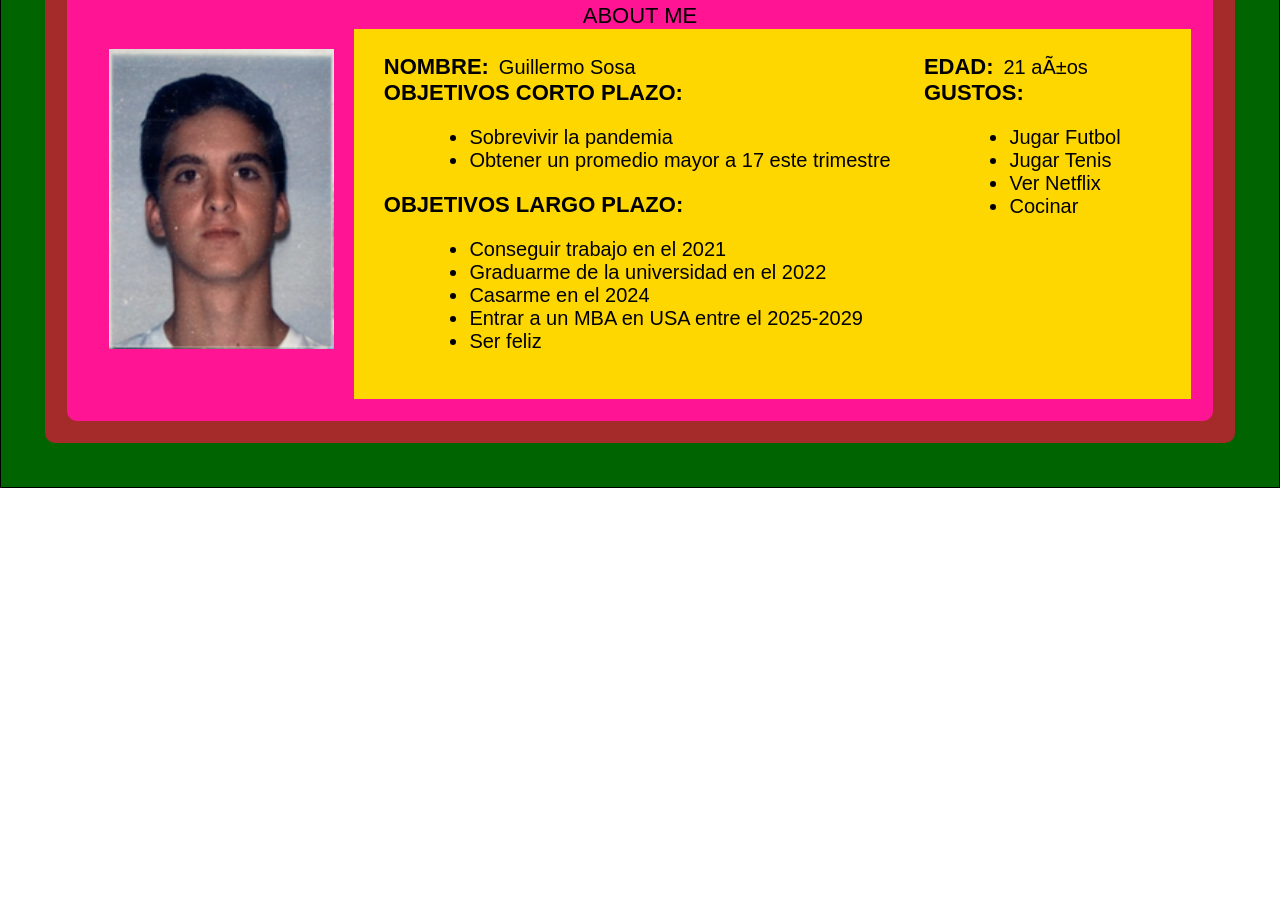
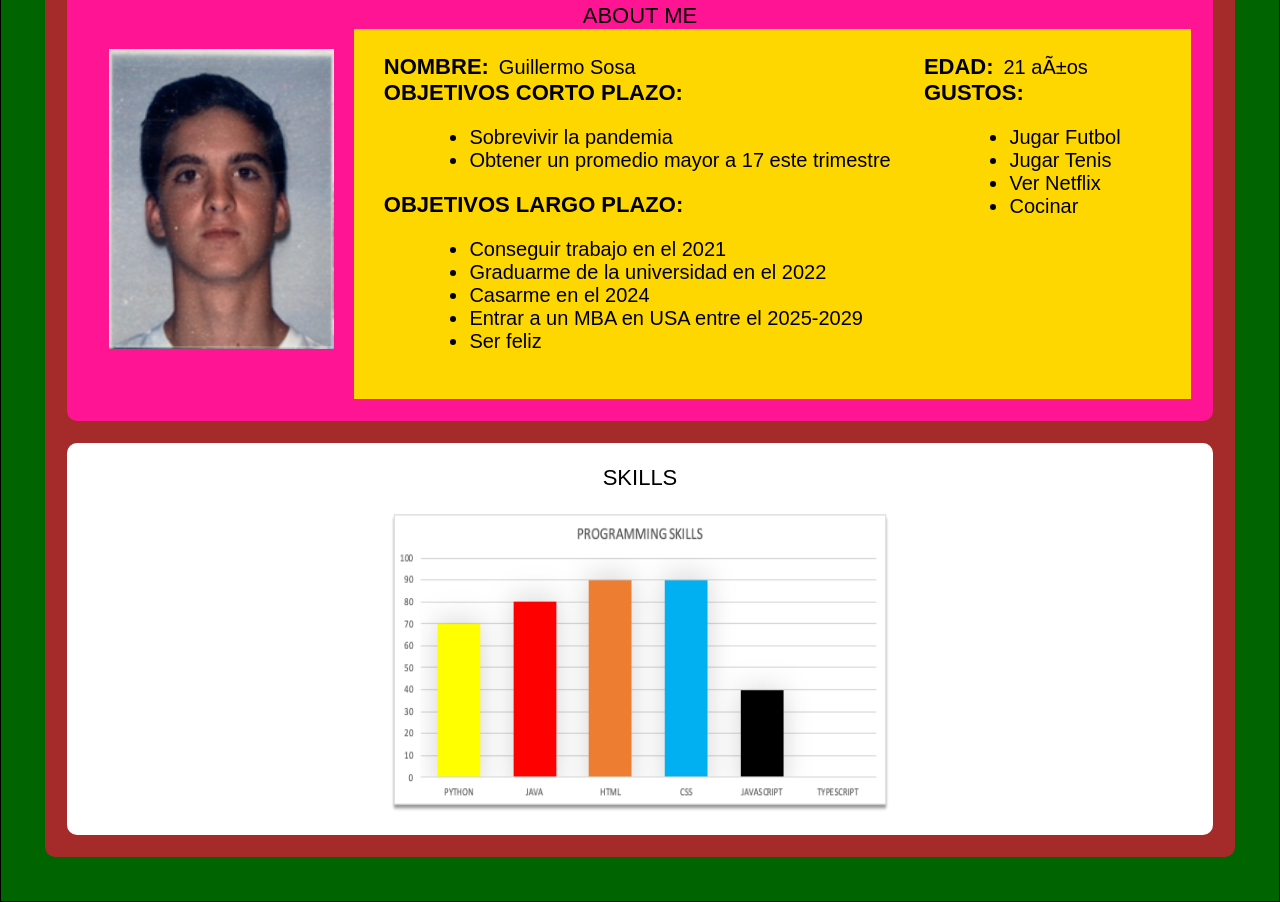
Before and after one commit to gsosam99/microproyecto1, a plain HTML site: page index.html in a window 1280 px wide. Shown: the part 1402-2304 px from the top of the page. Before the commit the page ends 1890 px from the top, so only its background shows below. Drawn offline with Linux system fonts and the light colour scheme.

Commit message:
skills done

```diff
--- a/index.html
+++ b/index.html
@@ -123,8 +123,11 @@
                         </div>
                     </div>
                 </div>
-
-
+                <div class="skills" id=skills>
+                    <div class="section-title">SKILLS</div>
+                    <div class="skills-content">
+                        <img src="./chart.png" alt="Chart" width="500px" height="300px">
+                    </div>
             </div>
         </section>
     </main>
--- a/styles.css
+++ b/styles.css
@@ -216,3 +216,15 @@ nav{
 .about-profile li{
     margin-left: 50px;
 }
+
+.skills{
+    background-color: white;
+    border-radius: 10px;
+    padding: 1rem;
+    margin: 0.5rem;
+}
+.skills-content{
+    display: flex;
+    margin-top: 1rem;
+    justify-content: center;
+}
```
Also changed, not shown: chart.png (added).
